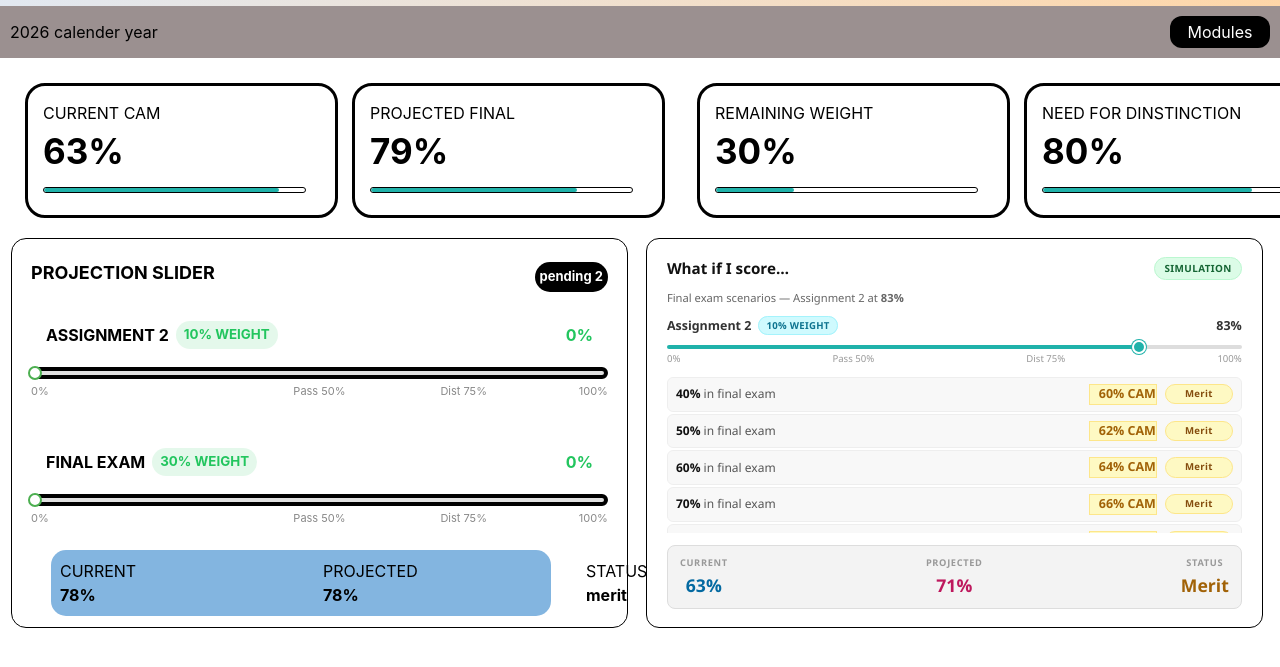
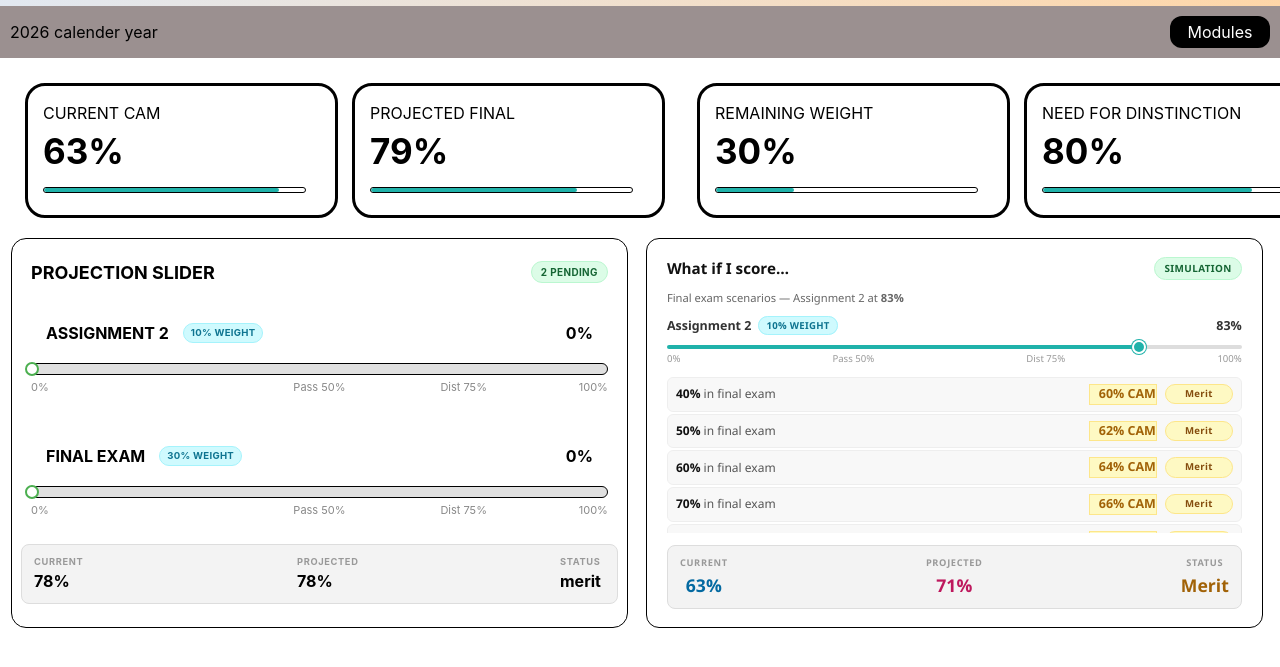
Before and after one commit to ashleynkuna33/uwc-cam-champion, a React (Vite) app in the folder uwc-cam-champion-site/: page / in a window 1280 px wide. Shown: the part 2560-3227 px from the top of the page. Built offline with nearby package versions, Linux system fonts and the light colour scheme.

Commit message:
Added updated the style sheet and file, making for proper layouts

```diff
--- a/uwc-cam-champion-site/src/components/Progress.css
+++ b/uwc-cam-champion-site/src/components/Progress.css
@@ -174,14 +174,15 @@ border-radius: 15px;
 }
 
 .left-card-activities {
-    font-weight: bold;
-    font-size: small;
-    background-color: black;
-    color: white;
-    margin-top: 10px;
-    padding: 5px;
-    text-align: center;
-    border-radius: 180px;
+     font-size: 0.62rem;
+  font-weight: 700;
+  text-transform: uppercase;
+  letter-spacing: 0.04em;
+  padding: 3px 9px;
+  border-radius: 20px;
+  background: #dcfce7;
+  color: #166534;
+  border: 1px solid #bbf7d0;
 }
 
 .bar-header {
@@ -198,18 +199,23 @@ border-radius: 15px;
 }
 
 .sl-wt {
-    font-weight: bold;
-    background: rgba(34, 197, 94, 0.12);
-    color: #22c55e;
-    padding: 4px 8px;
-    font-size: smaller;
-    border-radius: 180px;
+    font-size: 0.6rem;
+  font-weight: 700;
+  text-transform: uppercase;
+  letter-spacing: 0.03em;
+  padding: 2px 7px;
+  border-radius: 20px;
+  background: #cffafe;
+  color: #0e7490;
+  border: 1px solid #a5f3fc;
+  margin-left: 7px;
+  vertical-align: middle;
 }
 
 .sl-num {
     font-weight: bold;
     font-size: medium;
-    color: #22c55e;
+    color: black;
     margin-right: 15px;
 }
 
@@ -217,7 +223,7 @@ border-radius: 15px;
     width: 100%;
     background-color: #e0e0e0;
     height: 12px;
-    border: 4px solid black;
+    border: 1px solid black;
     border-radius: 180px;
     position: relative;
     margin-right: 8px;
@@ -227,7 +233,7 @@ border-radius: 15px;
 .left-bar-line span {
     position: absolute;
     height: 100%;
-    background: #4caf50;
+    background:rgb(106, 200, 255);
     top: 0;
     left: 0;
     border-radius: 180px;
@@ -271,18 +277,26 @@ border-radius: 15px;
 
 /**/
 
-.bottom-status{
+.bottom-section{
 
-    display: flex;
-    justify-content: space-between;
-    align-items: center;
-    margin-left: 30px;
-    margin-bottom: 30px;
-    background-color: rgb(131, 181, 224);
-    border-radius: 15px;
-    width: 500px;
-    padding:9px;
+  display: flex;
+  justify-content: space-between;
+  align-items: center;
+  padding: 10px 12px;
+  border-radius: 8px;
+  background: #f3f3f3;
+  border: 1px solid #ddd;
+  margin-top: 2px;
 
+}
+
+
+.status-label{
+  font-size: 0.58rem;
+  font-weight: 700;
+  letter-spacing: 0.07em;
+  color: #999;
+  text-transform: uppercase;
 }
 
 
--- a/uwc-cam-champion-site/src/screens/Progress.jsx
+++ b/uwc-cam-champion-site/src/screens/Progress.jsx
@@ -3,75 +3,72 @@ import "../components/Progress.css";
 import SimulationPanel from "../components/SimulationPanel";
 
 function Progress() {
-
- let totalCam=78;
- let statusResults ="merit";
-  const barRef= useRef(null);
+  let totalCam = 78;
+  let statusResults = "merit";
+  const barRef = useRef(null);
   const [cam, setcam] = useState(0);
 
-  const barRefExam= useRef(null);
-  const [exam,setexam] =useState(0);
+  const barRefExam = useRef(null);
+  const [exam, setexam] = useState(0);
 
-
-  const camMark =(event)=>{
-    const bar =barRef.current.getBoundingClientRect();
-    const clickX = event.clientX - bar.left;
-    const percent = Math.min(100, Math.max(0, (clickX / bar.width) * 100));
-    setcam(Math.round(percent));
-   }
-
-  const camMarkExam =(event)=>{
-    const bar =barRef.current.getBoundingClientRect();
-    const clickX = event.clientX - bar.left;
-    const percent = Math.min(100, Math.max(0, (clickX / bar.width) * 100));
-    setexam(Math.round(percent));
-   }
-
-const [isDragging, setIsDragging] = useState(false);
-const [isDraggingExam, setIsDraggingExam] = useState(false);
-
-const startDrag =()=>{
-    setIsDragging(true);
-    window.addEventListener('mousemove', onDrag);
-    window.addEventListener('mouseup', stopDrag);
-};
-
-const startDragExam =()=>{
-    setIsDraggingExam(true);
-    window.addEventListener('mousemove', onDragExam);
-    window.addEventListener('mouseup', stopDragExam);
-};
-
-const onDrag=(event) =>{
-    const bar =barRef.current.getBoundingClientRect();
+  const camMark = (event) => {
+    const bar = barRef.current.getBoundingClientRect();
     const clickX = event.clientX - bar.left;
     const percent = Math.min(100, Math.max(0, (clickX / bar.width) * 100));
     setcam(Math.round(percent));
   };
 
-const onDragExam=(event) =>{
-    const bar =barRef.current.getBoundingClientRect();
+  const camMarkExam = (event) => {
+    const bar = barRef.current.getBoundingClientRect();
     const clickX = event.clientX - bar.left;
     const percent = Math.min(100, Math.max(0, (clickX / bar.width) * 100));
     setexam(Math.round(percent));
   };
 
-const stopDrag =()=>{
-    setIsDragging(false);
-    window.removeEventListener('mousemove',onDrag);
-    window.removeEventListener('mouseup',stopDrag);
+  const [isDragging, setIsDragging] = useState(false);
+  const [isDraggingExam, setIsDraggingExam] = useState(false);
+
+  const startDrag = () => {
+    setIsDragging(true);
+    window.addEventListener("mousemove", onDrag);
+    window.addEventListener("mouseup", stopDrag);
   };
 
-const stopDragExam =()=>{
+  const startDragExam = () => {
+    setIsDraggingExam(true);
+    window.addEventListener("mousemove", onDragExam);
+    window.addEventListener("mouseup", stopDragExam);
+  };
+
+  const onDrag = (event) => {
+    const bar = barRef.current.getBoundingClientRect();
+    const clickX = event.clientX - bar.left;
+    const percent = Math.min(100, Math.max(0, (clickX / bar.width) * 100));
+    setcam(Math.round(percent));
+  };
+
+  const onDragExam = (event) => {
+    const bar = barRef.current.getBoundingClientRect();
+    const clickX = event.clientX - bar.left;
+    const percent = Math.min(100, Math.max(0, (clickX / bar.width) * 100));
+    setexam(Math.round(percent));
+  };
+
+  const stopDrag = () => {
+    setIsDragging(false);
+    window.removeEventListener("mousemove", onDrag);
+    window.removeEventListener("mouseup", stopDrag);
+  };
+
+  const stopDragExam = () => {
     setIsDraggingExam(false);
-    window.removeEventListener('mousemove',onDragExam);
-    window.removeEventListener('mouseup',stopDragExam);
+    window.removeEventListener("mousemove", onDragExam);
+    window.removeEventListener("mouseup", stopDragExam);
   };
 
   return (
     <>
       <div className="min-h-screen w-full flex flex-col">
-
         <div className="top-nav flex items-center justify-between">
           <div className="left">
             <div className="heading">2026 calender year</div>
@@ -94,7 +91,7 @@ const stopDragExam =()=>{
                 <span>63%</span>
               </div>
               <div className="bar-line" data-percent="90%">
-                <span style={{width:"90%"}} className="bar-fill"></span>
+                <span style={{ width: "90%" }} className="bar-fill"></span>
               </div>
             </div>
 
@@ -104,7 +101,7 @@ const stopDragExam =()=>{
                 <span>79%</span>
               </div>
               <div className="bar-line" data-percent="79%">
-                <span style={{width:"79%"}} className="bar-fill"></span>
+                <span style={{ width: "79%" }} className="bar-fill"></span>
               </div>
             </div>
           </div>
@@ -116,7 +113,7 @@ const stopDragExam =()=>{
                 <span>30%</span>
               </div>
               <div className="bar-line" data-percent="30%">
-                <span style={{width:"30%"}} className="bar-fill"></span>
+                <span style={{ width: "30%" }} className="bar-fill"></span>
               </div>
             </div>
 
@@ -126,7 +123,7 @@ const stopDragExam =()=>{
                 <span>80%</span>
               </div>
               <div className="bar-line" data-percent="80%">
-                <span style={{width:"80%"}} className="bar-fill"></span>
+                <span style={{ width: "80%" }} className="bar-fill"></span>
               </div>
             </div>
           </div>
@@ -134,16 +131,23 @@ const stopDragExam =()=>{
 
         <div className="cards-container flex flex-row gap-4">
           <div className="left-card">
-
             <div className="left-card-header">
-        <p className="left-card-header-text"><span>PROJECTION SLIDER</span></p>
-        <span className="left-card-activities">pending 2</span>
+              <p className="left-card-header-text">
+                <span>PROJECTION SLIDER</span>
+              </p>
+              <span className="left-card-activities">2 pending</span>
             </div>
 
             <div className="left-card-progress-bar">
               <div className="process-bar-header">
                 <div className="bar-header">
-                <div style={{ display: 'flex', alignItems: 'center', gap: '7px' }}>
+                  <div
+                    style={{
+                      display: "flex",
+                      alignItems: "center",
+                      gap: "7px",
+                    }}
+                  >
                     <h5>ASSIGNMENT 2</h5>
                     <span className="sl-wt">10% WEIGHT</span>
                   </div>
@@ -159,23 +163,37 @@ const stopDragExam =()=>{
                 </div>
               </div>
               <div className="under-line-measurement">
-            <span style={{ left: '0%', transform: 'translateX(0%)' }}>0%</span>
-            <span style={{ left: '50%' }}>Pass 50%</span>
-            <span style={{ left: '75%' }}>Dist 75%</span>
-            <span style={{ left: '100%', transform: 'translateX(-100%)' }}>100%</span>
+                <span style={{ left: "0%", transform: "translateX(0%)" }}>
+                  0%
+                </span>
+                <span style={{ left: "50%" }}>Pass 50%</span>
+                <span style={{ left: "75%" }}>Dist 75%</span>
+                <span style={{ left: "100%", transform: "translateX(-100%)" }}>
+                  100%
+                </span>
               </div>
             </div>
 
             <div className="left-card-progress-bar">
               <div className="process-bar-header">
                 <div className="bar-header">
-                <div style={{ display: 'flex', alignItems: 'center', gap: '7px' }}>
+                  <div
+                    style={{
+                      display: "flex",
+                      alignItems: "center",
+                      gap: "7px",
+                    }}
+                  >
                     <h5>FINAL EXAM</h5>
                     <span className="sl-wt">30% WEIGHT</span>
                   </div>
                   <span className="sl-num">{exam}%</span>
                 </div>
-            <div className="left-bar-line" ref={barRefExam} onClick={camMarkExam}>
+                <div
+                  className="left-bar-line"
+                  ref={barRefExam}
+                  onClick={camMarkExam}
+                >
                   <span style={{ width: `${exam}%` }}></span>
                   <div
                     className="left-line-thumb"
@@ -185,38 +203,41 @@ const stopDragExam =()=>{
                 </div>
               </div>
               <div className="under-line-measurement">
-            <span style={{ left: '0%', transform: 'translateX(0%)' }}>0%</span>
-            <span style={{ left: '50%' }}>Pass 50%</span>
-            <span style={{ left: '75%' }}>Dist 75%</span>
-            <span style={{ left: '100%', transform: 'translateX(-100%)' }}>100%</span>
+                <span style={{ left: "0%", transform: "translateX(0%)" }}>
+                  0%
+                </span>
+                <span style={{ left: "50%" }}>Pass 50%</span>
+                <span style={{ left: "75%" }}>Dist 75%</span>
+                <span style={{ left: "100%", transform: "translateX(-100%)" }}>
+                  100%
+                </span>
               </div>
             </div>
 
             <div className="bottom-section">
-        <div className="bottom-status">
-          <div>
-            <p>CURRENT</p>
+
+                <div  className="bottom-status">
+                  <p className="status-label">CURRENT</p>
                   <input type="text" value={`${totalCam}%`} readOnly />
                 </div>
-          <div>
-            <p>PROJECTED</p>
+
+                <div  className="bottom-status">
+                  <p className="status-label">PROJECTED</p>
                   <input type="text" value={`${totalCam}%`} readOnly />
                 </div>
-          <div>
-            <p>STATUS</p>
+
+                <div  className="bottom-status">
+                  <p className="status-label">STATUS</p>
                   <input type="text" value={`${statusResults}`} readOnly />
                 </div>
+
             </div>
-    </div>
-
           </div>
 
           <div className="right-card">
             <SimulationPanel />
           </div>
-
         </div>
-
       </div>
     </>
   );
```
Lines whose indentation alone changed are shown as unchanged.
